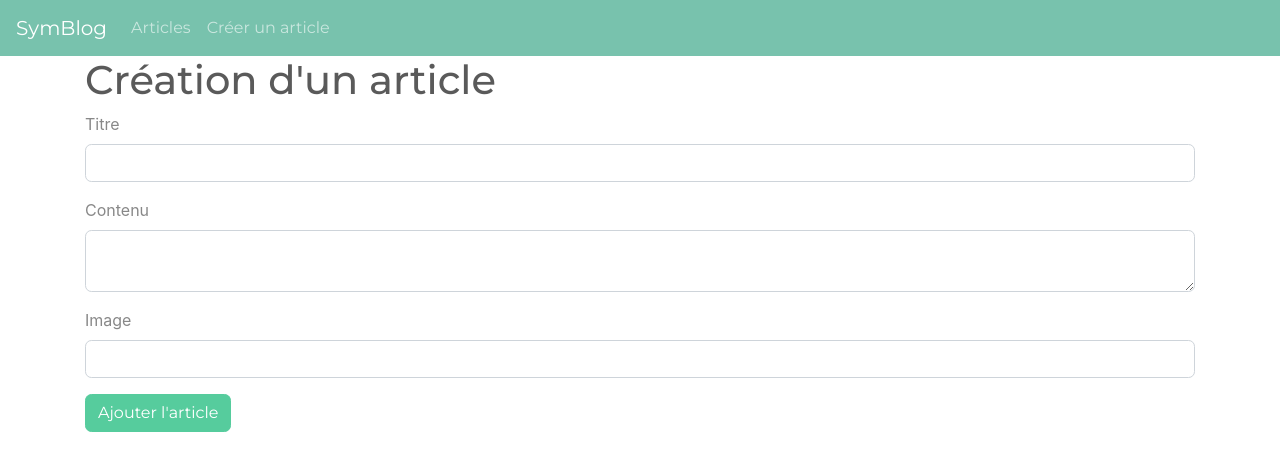
After one commit to eloiseschmitt/symfony-4-test-blog, a Symfony app: template templates/blog/create.html.twig in a window 1280 px wide. The commit adds this page. Shown: the top 471 px of the page. Run offline with Twig, Linux system fonts and the light colour scheme; the template is opened without the code that fills it, so the values that code supplies are empty; form fields are guessed from the names that the template uses; some libraries are stand-ins or nearby versions.

Commit message:
ajout du formulaire d'ajout d'article

```diff
--- a/templates/base.html.twig
+++ b/templates/base.html.twig
@@ -18,12 +18,12 @@
 				<div class="collapse navbar-collapse" id="navbarColor01">
 					<ul class="navbar-nav mr-auto">
 						<li class="nav-item">
-							<a class="nav-link" href="/blog">Articles
+							<a class="nav-link" href="{{ path('blog') }}">Articles
 								<span class="sr-only">(current)</span>
 							</a>
 						</li>
 						<li class="nav-item">
-							<a class="nav-link" href="/blog/new">Créer un article</a>
+							<a class="nav-link" href="{{ path('blog_create') }}">Créer un article</a>
 						</li>
 					</ul>
 				</div>
--- /dev/null
+++ b/templates/blog/create.html.twig
@@ -0,0 +1,26 @@
+{% extends 'base.html.twig' %}
+
+{% block body %}
+    <h1>Création d'un article</h1>
+    {{ form_start(formArticle) }}
+
+    <div class="form-group">
+        <label for="">Titre</label>
+        {{ form_widget(formArticle.title) }}
+    </div>
+
+    <div class="form-group">
+        <label for="">Contenu</label>
+        {{ form_widget(formArticle.content) }}
+    </div>
+
+    <div class="form-group">
+        <label for="">Image</label>
+        {{ form_widget(formArticle.image) }}
+    </div>
+
+    <button type="submit" class="btn btn-success">Ajouter l'article</button>
+
+    {{ form_end(formArticle) }}
+
+{% endblock %}
```
Also changed, not shown: src/Controller/BlogController.php (+36 -1 lines).
